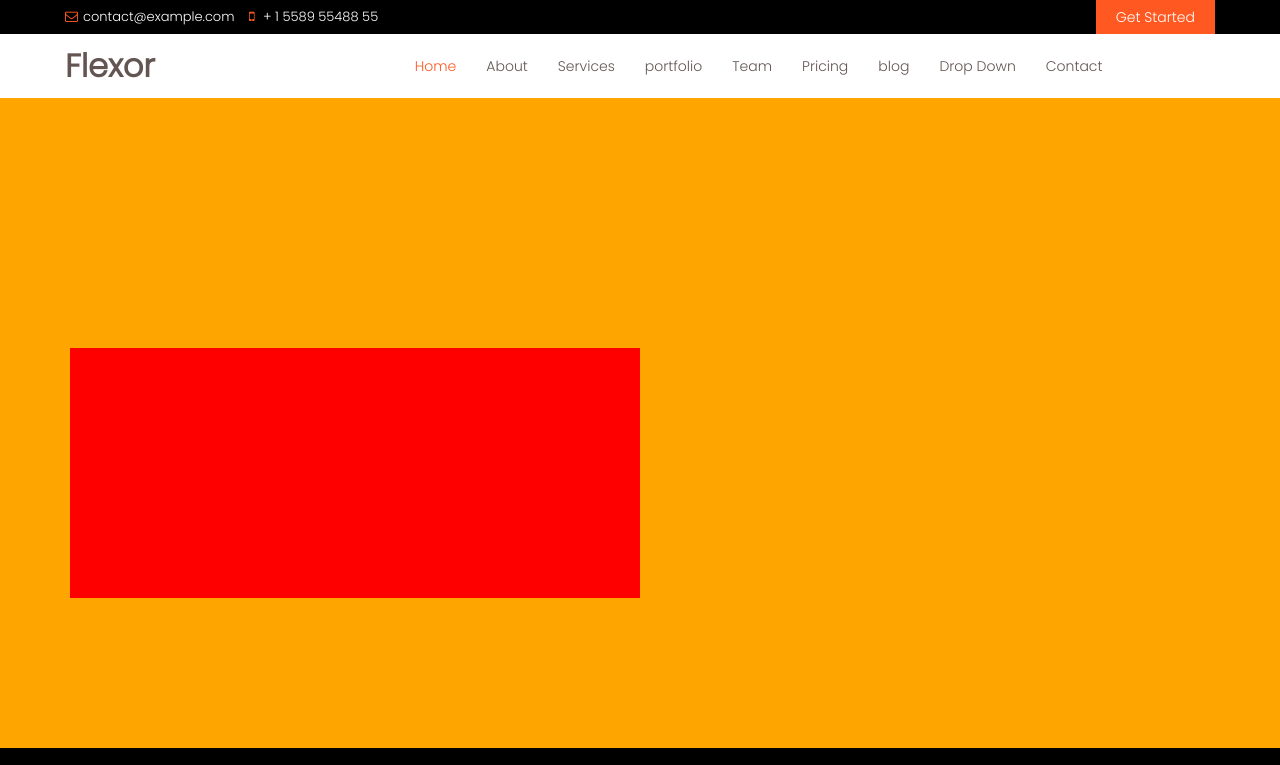
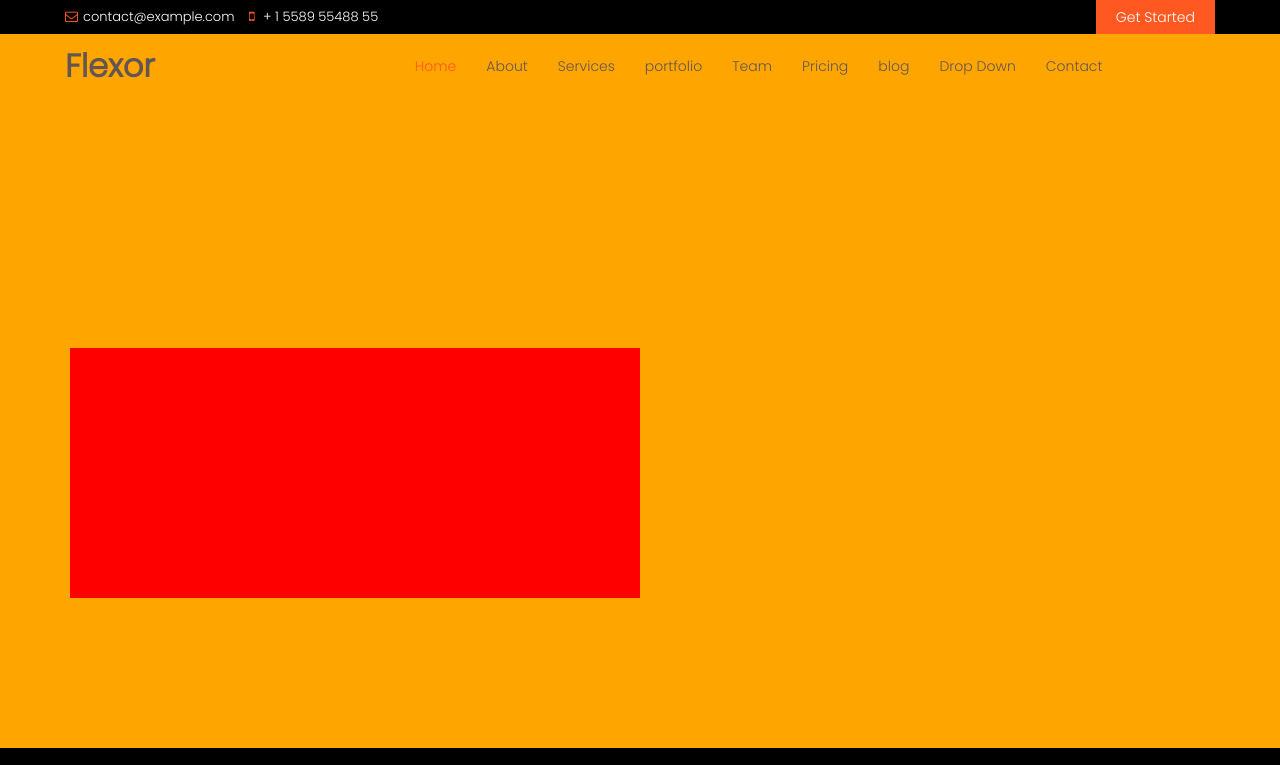
Before and after one commit to Arun8008/website-1, a plain HTML site: page index.html in a window 1280 px wide. Shown: the top 765 px of the page. Drawn offline with Linux system fonts and the light colour scheme.

Commit message:
Update stylesheet.css

```diff
--- a/css/stylesheet.css
+++ b/css/stylesheet.css
@@ -126,7 +126,7 @@ font-size:13px;
 .info-btn>a{ color:white;
 text-decoration:none;
 }
-.nav-section{ background-color:white;
+.nav-section{ /* background-color:white; */
 	padding:5px 0;
 }
 
```
